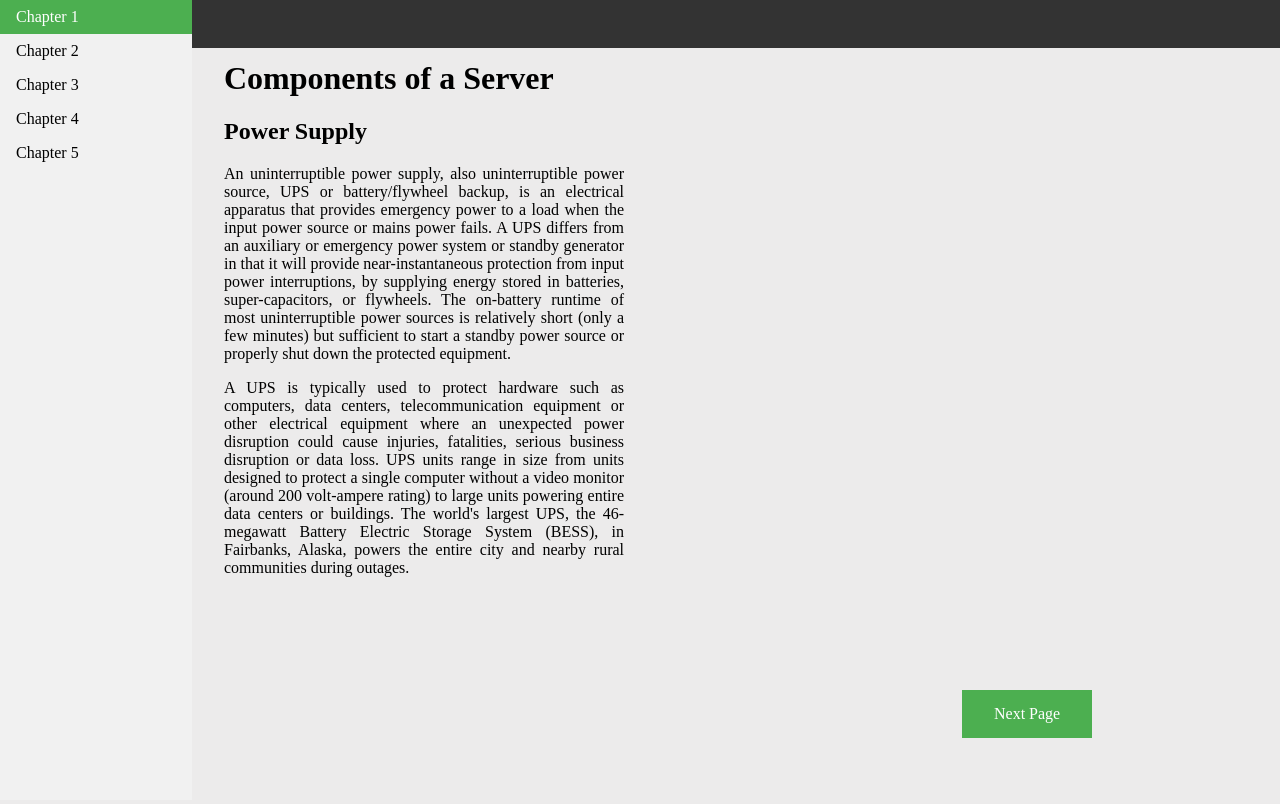
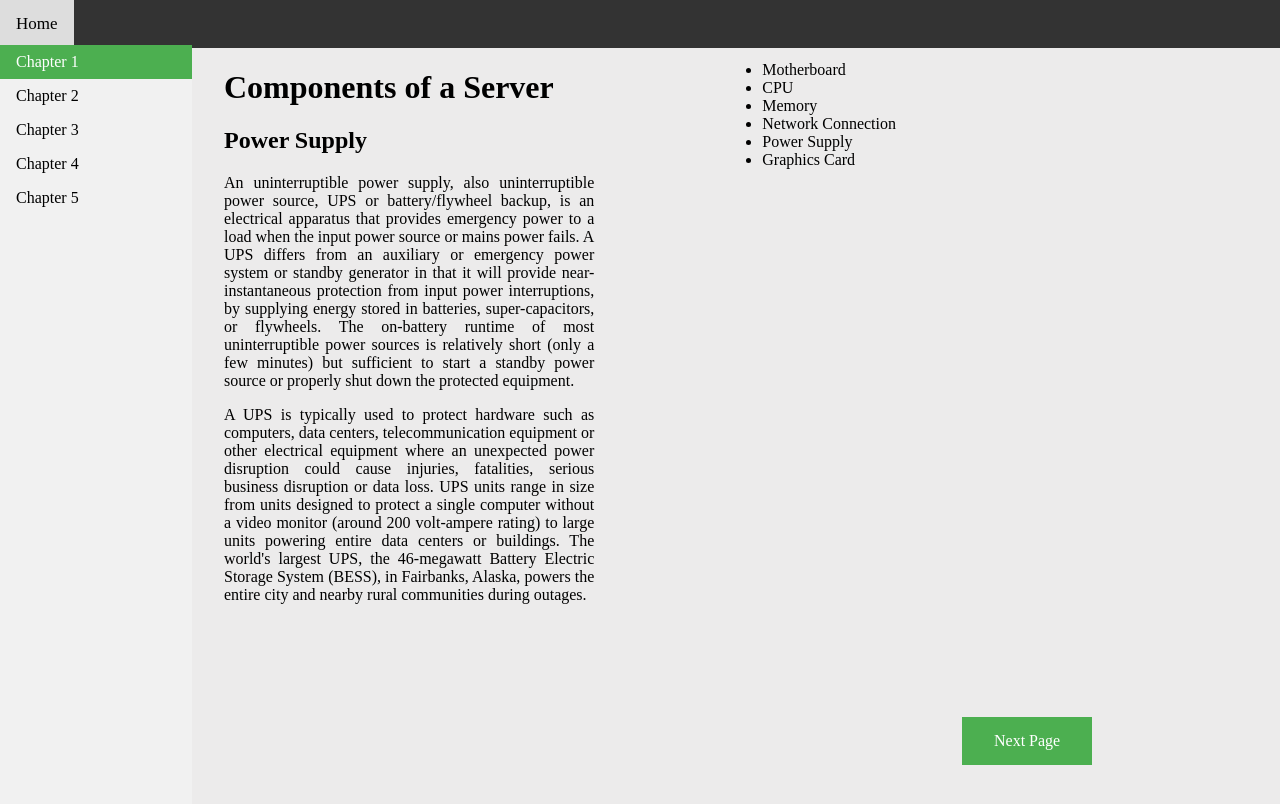
Before and after one commit to Mutedmelodys/Personal-Projects, a plain HTML site: page Web Development/CS_245_Project/Chapter_1fold/Power.html in a window 1280 px wide. Drawn offline with Linux system fonts and the light colour scheme.

Commit message:
Web Develop Work

```diff
--- a/Web Development/CS_245_Project/Chapter_1fold/Power.html
+++ b/Web Development/CS_245_Project/Chapter_1fold/Power.html
@@ -21,14 +21,26 @@
 
 		</div>
 
+		<div class="sidebar">
+			<ul>
+				<li><a class="active" href="../Chapter_1.html">Chapter 1</a></li>
+				<li><a href="../Chapter_2.html">Chapter 2</a></li>
+				<li><a href="../Chapter_3.html">Chapter 3</a></li>
+				<li><a href="../Chapter_4.html">Chapter 4</a></li>
+				<li><a href="../Chapter_5.html">Chapter 5</a></li>
+			</ul>
+		</div>
+		<div class="summary">
+			<ul>
+				<li>Motherboard</li>
+				<li>CPU</li>
+				<li>Memory</li>
+				<li>Network Connection</li>
+				<li>Power Supply</li>
+				<li>Graphics Card</li>
+				<ul>
+			</div>
 
-			<ul>
-				<li><a class="active" href="Chapter_1.html">Chapter 1</a></li>
-				<li><a href="Chapter_2.html">Chapter 2</a></li>
-				<li><a href="Chapter_3.html">Chapter 3</a></li>
-				<li><a href="Chapter_4.html">Chapter 4</a></li>
-				<li><a href="Chapter_5.html">Chapter 5</a></li>
-			</ul>
 
 		<div class="right">
 
@@ -76,15 +88,6 @@
 
 
 
-
-
-
-
-
-
-
-
-
 	</body>
 
 
--- a/Web Development/CS_245_Project/project.css
+++ b/Web Development/CS_245_Project/project.css
@@ -17,7 +17,7 @@
 	padding-left: 75%;
 	padding-right: 10%;
 	padding-top : 3%;
-	padding-bottom: 95%;
+
 }
 .buttonbackward {
 	padding-left: 75%;
@@ -28,35 +28,43 @@
 
 
 body {
+	padding-top: 3.5%;
     margin: 0;
 	background-color: #ECEBEB;
 }
 
-ul {
+.summary {
+	float: right;
+	padding-right: 30%;
+
+}
+
+
+.sidebar ul {
     list-style-type: none;
     margin: 0;
     padding: 0;
     width: 15%;
-	min-width: 10%;
+	min-width: 15%;
     background-color: #f1f1f1;
     position: fixed;
     height: 100%;
     overflow: auto;
 }
 
-li a {
+.sidebar li a {
     display: block;
     color: #000;
     padding: 8px 16px;
     text-decoration: none;
 }
 
-li a.active {
+.sidebar li a.active {
     background-color: #4CAF50;
     color: white;
 }
 
-li a:hover:not(.active) {
+.sidebar li a:hover:not(.active) {
     background-color: #555;
     color: white;
 }
@@ -68,9 +76,8 @@ li a:hover:not(.active) {
 	min-width: 28%;
     padding-left: 17.5%;
 	overflow: hidden;
-	padding-right: 33%;
-	padding-top: 3%;
-
+	padding-right: 10%;
+	padding-top: .2%;
 }
 
 
@@ -128,6 +135,7 @@ font-style: italic;
 
 }
 
+/*please shoot me at this point*/
 
 /* Style the links inside the navigation bar */
 .topnav a {
@@ -138,6 +146,7 @@ font-style: italic;
     text-decoration: none;
     font-size: 17px;
 }
+
 
 /* Change the color of links on hover */
 .topnav a:hover {
```
Also changed, not shown: Web Development/CS_245_Project/Chapter_1.html (+16 -7 lines), Web Development/CS_245_Project/Chapter_1fold/CPU.html (+20 -10 lines), Web Development/CS_245_Project/Chapter_1fold/Memory.html (+20 -10 lines), Web Development/CS_245_Project/Chapter_1fold/Network_Connection.html (+19 -10 lines), Web Development/CS_245_Project/Chapter_1fold/Video.html (+18 -1 lines).
